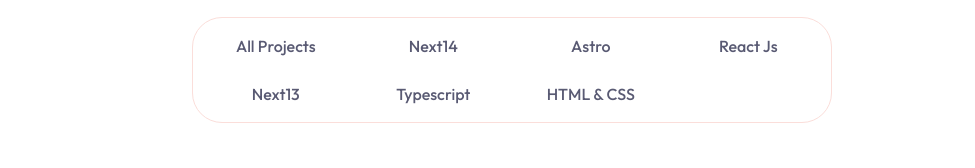
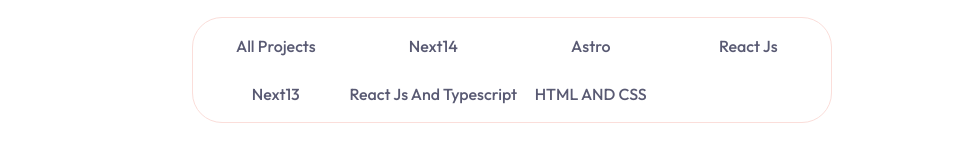
Before and after one commit to GCortesGustavo/portfolio, a Next.js app: page /projects in a window 1280 px wide. Shown: the part 204-372 px from the top of the page, without its empty margins (128-1103 px from the left). Built offline with nearby package versions, Linux system fonts and the light colour scheme.

Commit message:
Se empiezan a cambiar las imagenes y se agregan los links a los proyectos

```diff
--- a/app/projects/page.jsx
+++ b/app/projects/page.jsx
@@ -9,39 +9,39 @@
       image: "/work/1.png",
       category: "Next14",
       name: "Portfolio",
-      description: "Lorem ipsum dolor sit amet consectetur adipisicing elit. Molestias, facere.",
+      description: "Personal website to share my work and services, and connect with clients from all countries",
       link: "/",
-      github: "/",
+      github: "https://github.com/GCortesGustavo/portfolio",
   },
   {
       image: "/work/3.png",
       category: "Astro",
       name: "TestaClone",
-      description: "Lorem ipsum dolor sit amet consectetur adipisicing elit. Molestias, facere.",
+      description: "Clone of the main tesla page to learn about the astro library and improve my knowledge in tailwind css",
       link: "/",
-      github: "/",
+      github: "https://github.com/GCortesGustavo/TestaClone",
   },
   {
       image: "/work/2.png",
       category: "React js",
       name: "Livechatg",
-      description: "Lorem ipsum dolor sit amet consectetur adipisicing elit. Molestias, facere.",
+      description: "Real-time chat where the messages sent and the people who send them are stored. Socket.io is used.",
       link: "/",
-      github: "/",
+      github: "https://github.com/GCortesGustavo/LiveChatg",
   },
   {
       image: "/work/3.png",
       category: "Next13",
       name: "Rofe Ferretería",
-      description: "Lorem ipsum dolor sit amet consectetur adipisicing elit. Molestias, facere.",
-      link: "/",
-      github: "/",
+      description: "App for the internal management of a hardware store, contains Google Auth payment gateway, etc.",
+      link: "https://pf-ferreteria.vercel.app/login",
+      github: "https://github.com/ImanolBraccciale/PF-Ferreteria",
   },
   {
-      image: "/work/2.png",
-      category: "Typescript",
+      image: "/work/11.png",
+      category: "React js and Typescript",
       name: "Pokedex",
-      description: "Lorem ipsum dolor sit amet consectetur adipisicing elit. Molestias, facere.",
+      description: "App that simulates a pokedex from the Pokemon series. You see different types of pokemon and details",
       link: "/",
       github: "/",
   },
@@ -49,9 +49,17 @@
       image: "/work/4.png",
       category: "React js",
       name: "Rick And Morty",
-      description: "Lorem ipsum dolor sit amet consectetur adipisicing elit. Molestias, facere.",
+      description: "App to learn about the diversity of characters in the Rick And Morty series and their details.",
       link: "/",
-      github: "/",
+      github: "https://github.com/GCortesGustavo/RickAndMorty",
+  },
+  {
+      image: "/work/1.png",
+      category: "Next13",
+      name: "First Next Project",
+      description: "First approaches with Next. App to show different users.",
+      link: "/",
+      github: "https://github.com/GCortesGustavo/FirstNextProyect",
   },
   {
       image: "/work/4.png",
@@ -63,11 +71,11 @@
   },
   {
       image: "/work/1.png",
-      category: "HTML & CSS",
+      category: "HTML AND CSS",
       name: "HTML/CSS practice",
-      description: "Lorem ipsum dolor sit amet consectetur adipisicing elit. Molestias, facere.",
+      description: "First HTML practices and designs with CSS.",
       link: "/",
-      github: "/",
+      github: "https://github.com/GCortesGustavo/FirstProyects",
   },
 ]
 
--- a/components/Work.jsx
+++ b/components/Work.jsx
@@ -47,7 +47,7 @@
         github: "https://github.com/ImanolBraccciale/PF-Ferreteria",
     },
     {
-        image: "/work/2.png",
+        image: "/work/image.png",
         category: "React js and Typescript",
         name: "Pokedex",
         description: "Lorem ipsum dolor sit amet consectetur adipisicing elit. Molestias, facere.",
```
Also changed, not shown: public/work/11.png (added).
